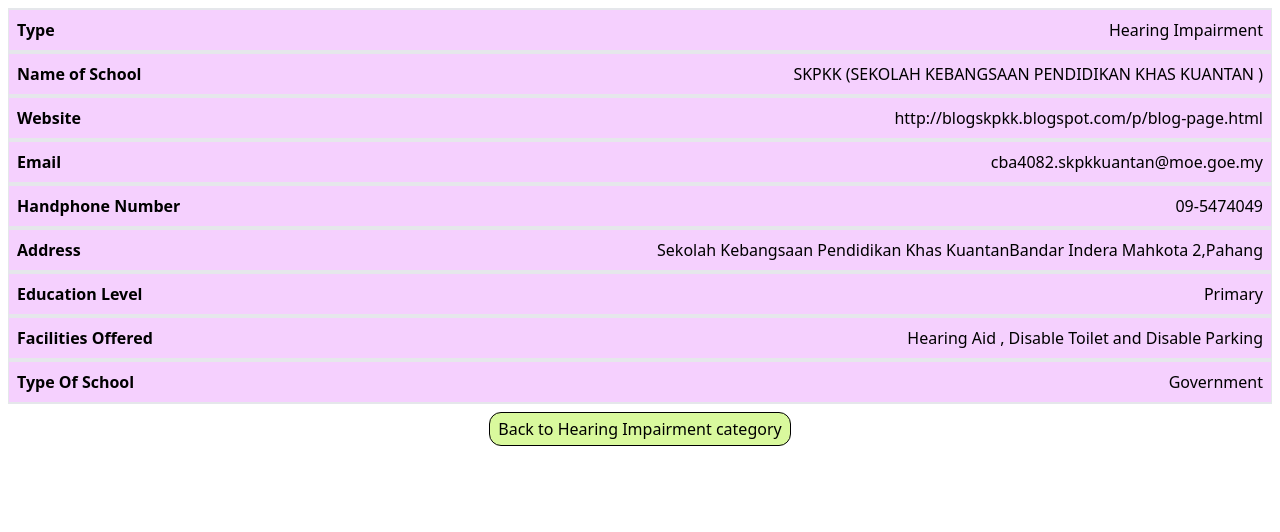
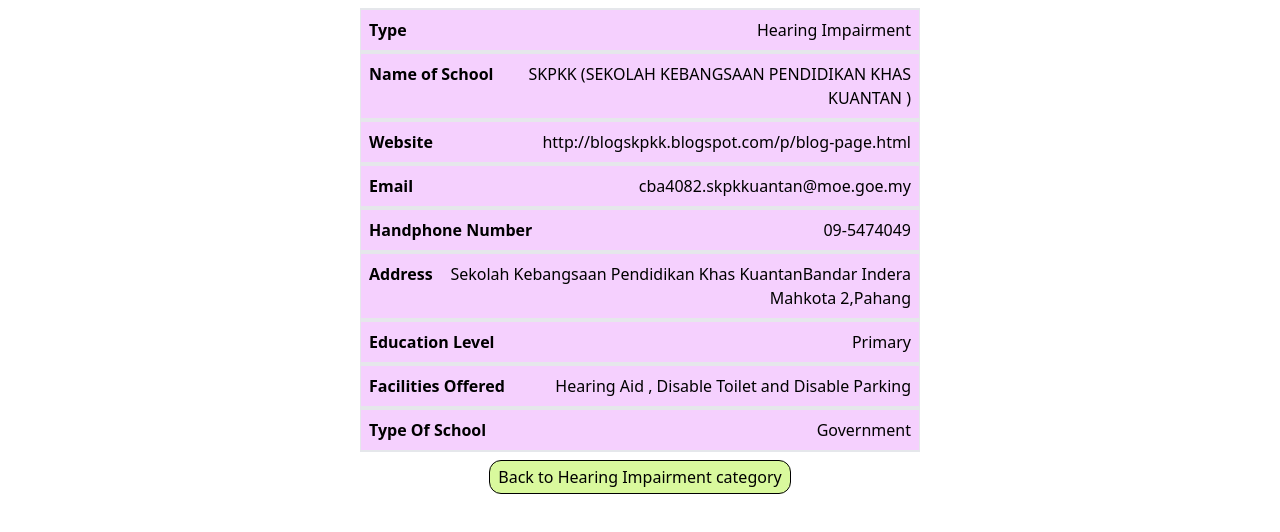
Before and after one commit to supmir/Special-School-Malaysia, a Next.js app: page /schools/1 in a window 1280 px wide. Shown: the top 532 px of the page. Built offline with nearby package versions, Linux system fonts and the light colour scheme.

Commit message:
Add padding

```diff
--- a/components/layouts/default.js
+++ b/components/layouts/default.js
@@ -1,4 +1,16 @@
+import Head from "next/head";
+
 export default function Default(props) {
   const { children } = props;
-  return <div className="max-w-xl mx-auto px-2">{children}</div>;
+  return (
+    <div className="max-w-xl mx-auto p-2">
+      <Head>
+        <title>
+          My Special - Malaysian Special Education School Information Hub
+        </title>
+        <meta name="viewport" content="initial-scale=1.0, width=device-width" />
+      </Head>
+      {children}
+    </div>
+  );
 }
--- a/pages/categories/[categoryId].js
+++ b/pages/categories/[categoryId].js
@@ -1,11 +1,13 @@
 import Link from "next/link";
+import Default from "../../components/layouts/default";
 import { categories, schoolByCat } from "../../site/data";
 
 export default function Category(props) {
   const { schools } = props;
 
   return (
-    <div className="grid gap-8 p-2">
+    <Default>
+      <div className="grid gap-8">
         <div className="mx-auto text-2xl text-bold">
           {schools && schools[0]["Type"]}
         </div>
@@ -24,6 +26,7 @@ export default function Category(props) {
           </button>
         </Link>
       </div>
+    </Default>
   );
 }
 
--- a/pages/schools/[schoolId].js
+++ b/pages/schools/[schoolId].js
@@ -1,11 +1,13 @@
 import Link from "next/link";
+import Default from "../../components/layouts/default";
 import { cols, schoolByIndex } from "../../site/data";
 
 export default function Category(props) {
   const { school } = props;
 
   return (
-    <div className="grid p-2 gap-2">
+    <Default>
+      <div className="grid gap-2">
         <div class="grid">
           {cols.map((col) => (
             <div className="sm:flex justify-between border border-y-2 bg-fuchsia-200 hover:bg-fuchsia-100 p-2">
@@ -24,6 +26,7 @@ export default function Category(props) {
           </button>
         </Link>
       </div>
+    </Default>
   );
 }
 
```
Lines whose indentation alone changed are shown as unchanged.
